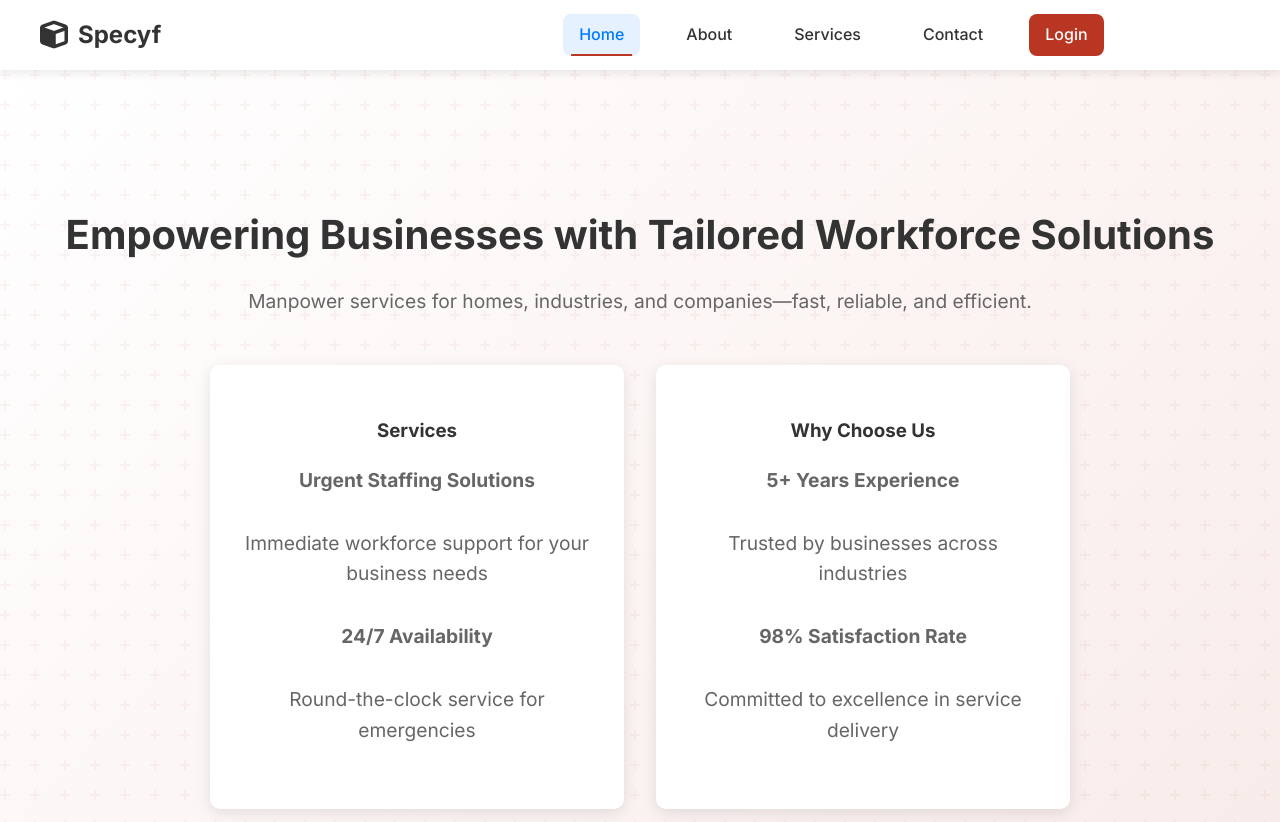
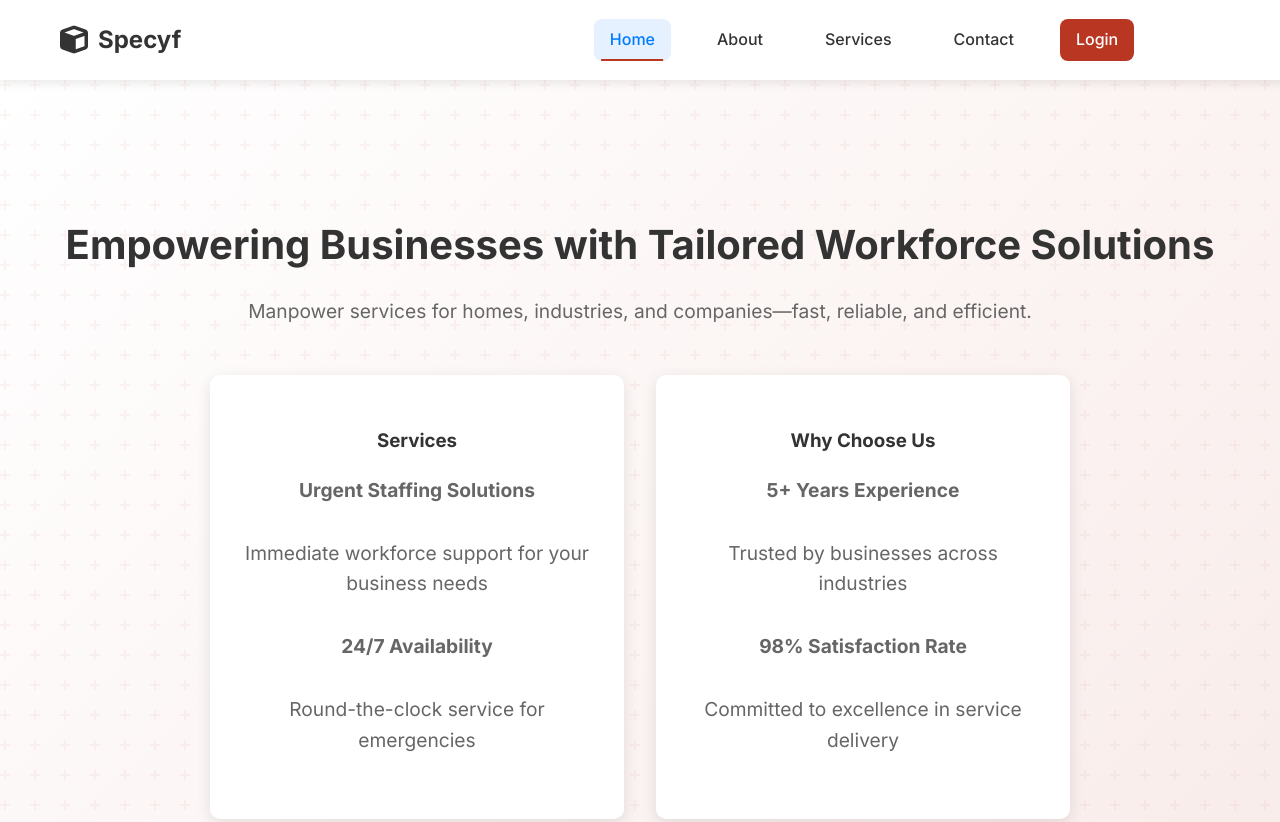
Before and after one commit to Praveen120228/specyf-website, a website: page index.html in a window 1280 px wide. Shown: the top 822 px of the page. Drawn offline with Linux system fonts and the light colour scheme.

Commit message:
Fix header spacing in index and services pages

```diff
--- a/index.html
+++ b/index.html
@@ -65,11 +65,12 @@
             box-shadow: 0 2px 10px rgba(0, 0, 0, 0.1);
             z-index: 1000;
             transition: all 0.3s ease;
-            height: 70px;
+            height: 80px;
+            padding: 0 20px;
         }
 
         header.scrolled {
-            height: 60px;
+            height: 70px;
             background: rgba(255, 255, 255, 0.95);
         }
 
@@ -81,6 +82,7 @@
             display: flex;
             justify-content: space-between;
             align-items: center;
+            gap: 2rem;
         }
 
         .logo {
@@ -137,7 +139,7 @@
         }
 
         main {
-            margin-top: 70px;
+            margin-top: 80px;
         }
 
         .hero {
```
Also changed, not shown: services.html (+4 -2 lines).
